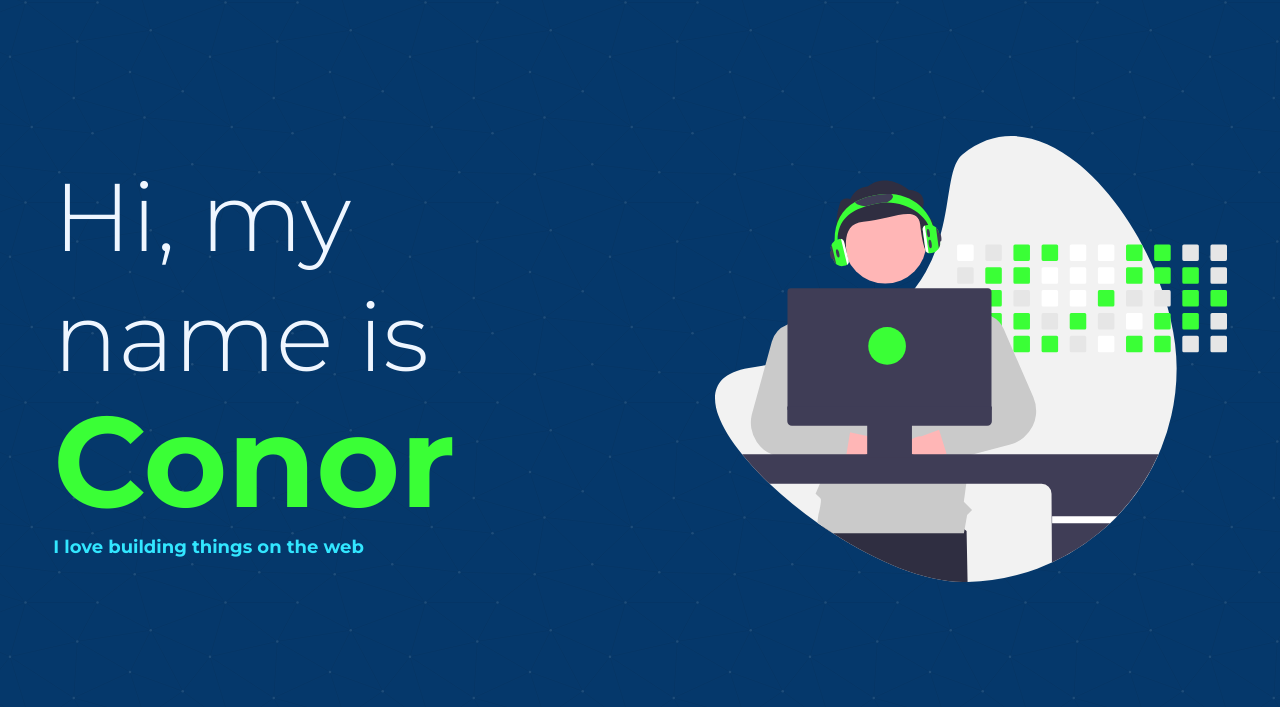
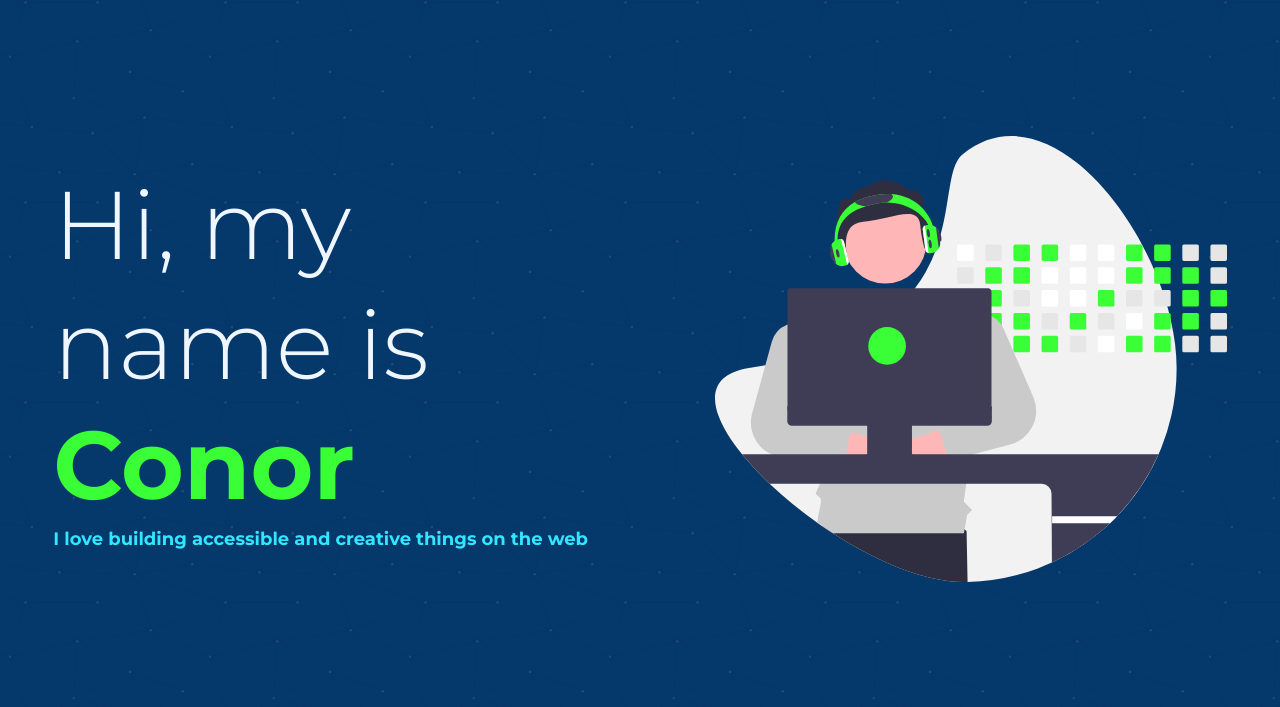
Before and after one commit to conormacd8/Portfolio, a website: page index.html in a window 1280 px wide. Shown: the part 93-800 px from the top of the page. Drawn offline with nearby package versions, Linux system fonts and the light colour scheme; no server answers.

Commit message:
Update index.html

```diff
--- a/index.html
+++ b/index.html
@@ -83,13 +83,11 @@
             Hi, my
             <span class="lg:block"
               >name is
-              <strong class="xl:text-9xl font-bold text-secondary-200"
-                >Conor</strong
-              ></span
+              <strong class="font-bold text-secondary-200">Conor</strong></span
             >
           </h1>
-          <p class="text-secondary-100 font-bold">
-            I love building things on the web
+          <p class="text-secondary-100 font-bold w-2/3">
+            I love building accessible and creative things on the web
           </p>
         </div>
         <img
```
